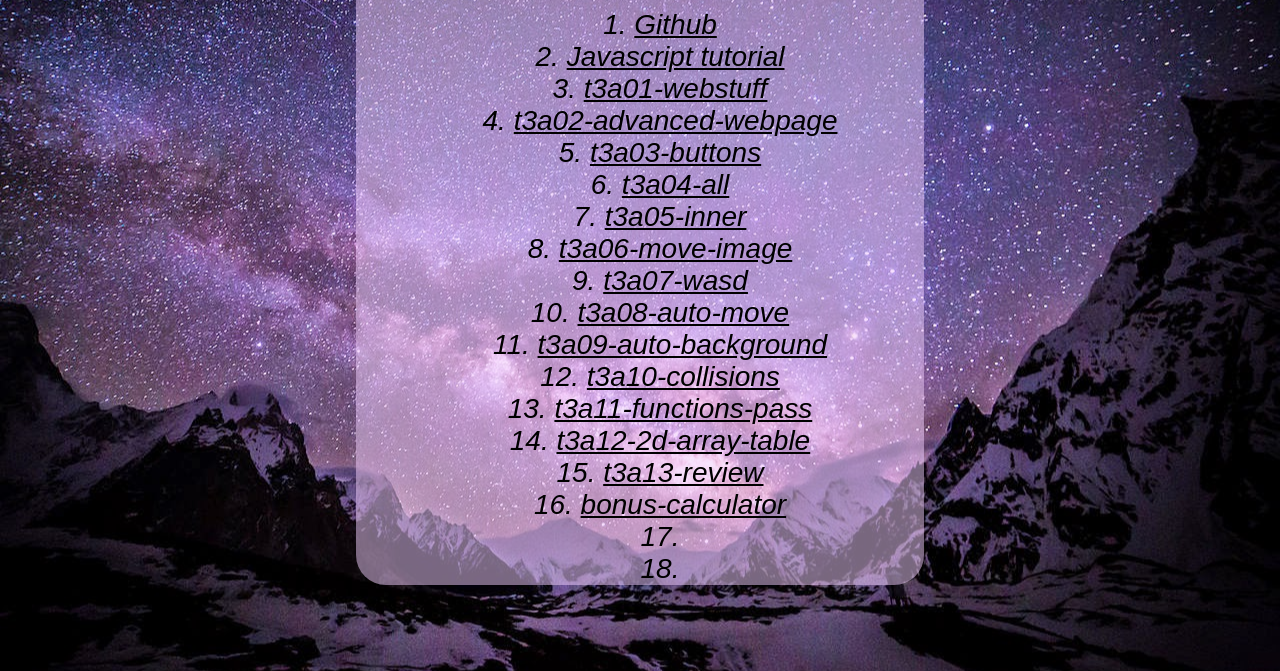
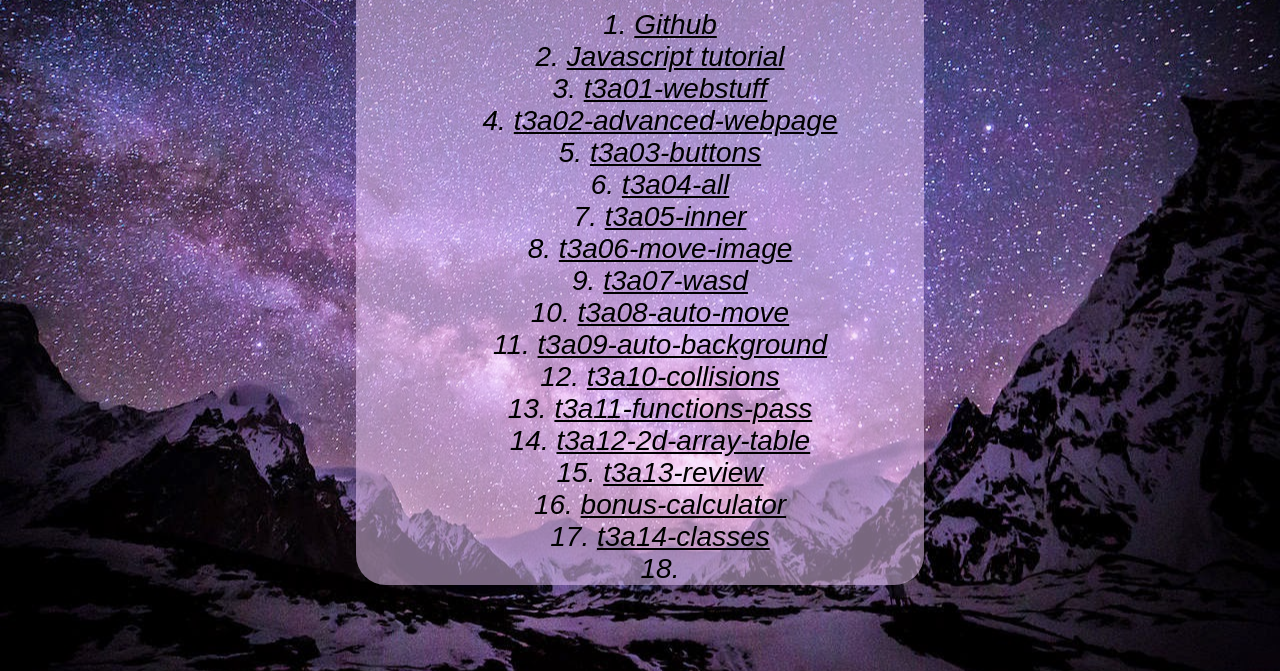
Before and after one commit to Sydneyw444/game-dev-repo-sydney, a plain HTML site: page index.html in a window 1280 px wide. Shown: the part 129-800 px from the top of the page. Drawn offline with Linux system fonts and the light colour scheme.

Commit message:
Add files via upload

```diff
--- a/index.html
+++ b/index.html
@@ -46,7 +46,7 @@
     <li><a href="t3a12-2d-arrays-sydney.html" style="color: #000000;">t3a12-2d-array-table</a></li>
     <li><a href="t3a13-review-sydney.html" style="color: #000000;">t3a13-review</a></li>
     <li><a href="t3aBonus-calculator-sydney.html" style="color: #000000;">bonus-calculator</a></li>
-    <li><a href=".html" style="color: #000000;"></a></li>
+    <li><a href="t3a14-classes-sydney.html" style="color: #000000;">t3a14-classes</a></li>
     <li><a href=".html" style="color: #000000;"></a></li>
 </ol>
 </div>
```
Also changed, not shown: h.png (added).
